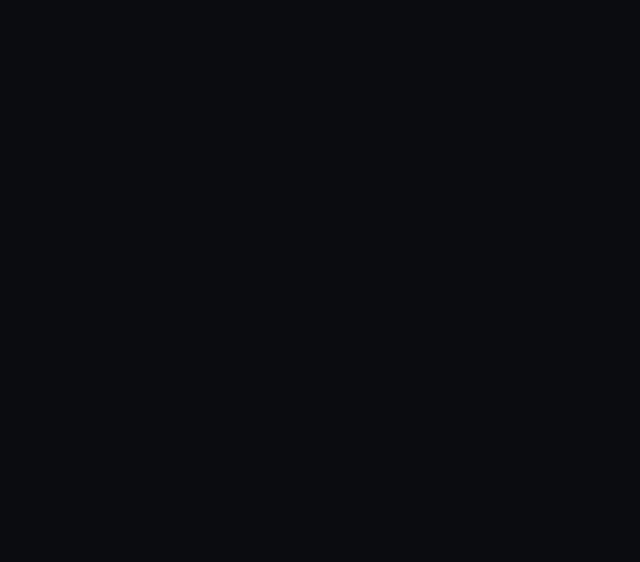
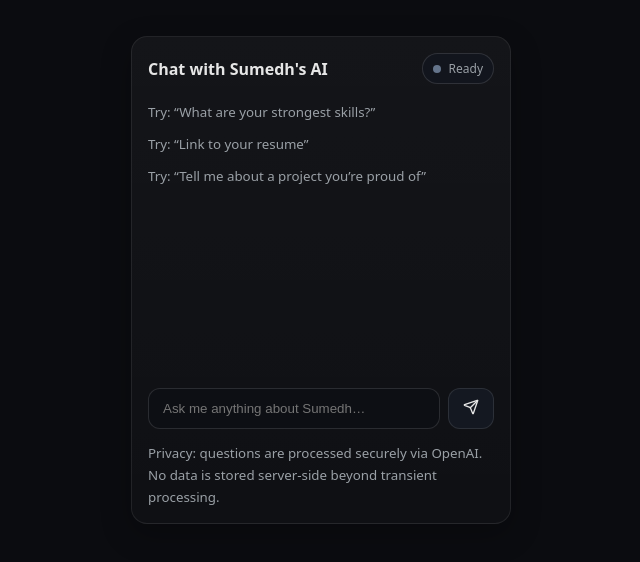
Before and after one commit to sumedhbadnore/ai-chatbot, a Next.js app: page /embed in a window 1280 px wide. Shown: the top 562 px of the page, without its empty margins (319-959 px from the left). Built offline with nearby package versions, Linux system fonts and the light colour scheme.

Commit message:
add global styles to chatwidget

```diff
--- a/src/app/embed/page.tsx
+++ b/src/app/embed/page.tsx
@@ -1,19 +1,24 @@
-// bot-app/src/app/embed/page.tsx
+// app/embed/page.tsx (bot app)
+import "@/app/globals.css"; // ✅ pull in the widget styles
+import ChatWidget from "../../components/ChatWidget";
+
 export const runtime = "edge";
 
 export default function Embed() {
   return (
-    <div style={{
-      height: "100vh",
-      margin: 0,
-      padding: 12,
-      background: "transparent",
-    }}>
-      {/* your ChatWidget */}
-      {/* If your widget depends on global styles, import them here */}
-      {/* e.g., import "../../globals.css"; */}
-      {/* Or inline minimal styles in the widget */}
-      {/* <ChatWidget /> */}
+    <div
+      style={{
+        padding: 12,
+        background: "transparent",
+        minHeight: "100vh", // avoid cramped layout
+        display: "flex",
+        alignItems: "flex-start",
+        justifyContent: "center",
+      }}
+    >
+      <div style={{ width: 380, maxWidth: "100%" }}>
+        <ChatWidget />
+      </div>
     </div>
   );
 }
```
